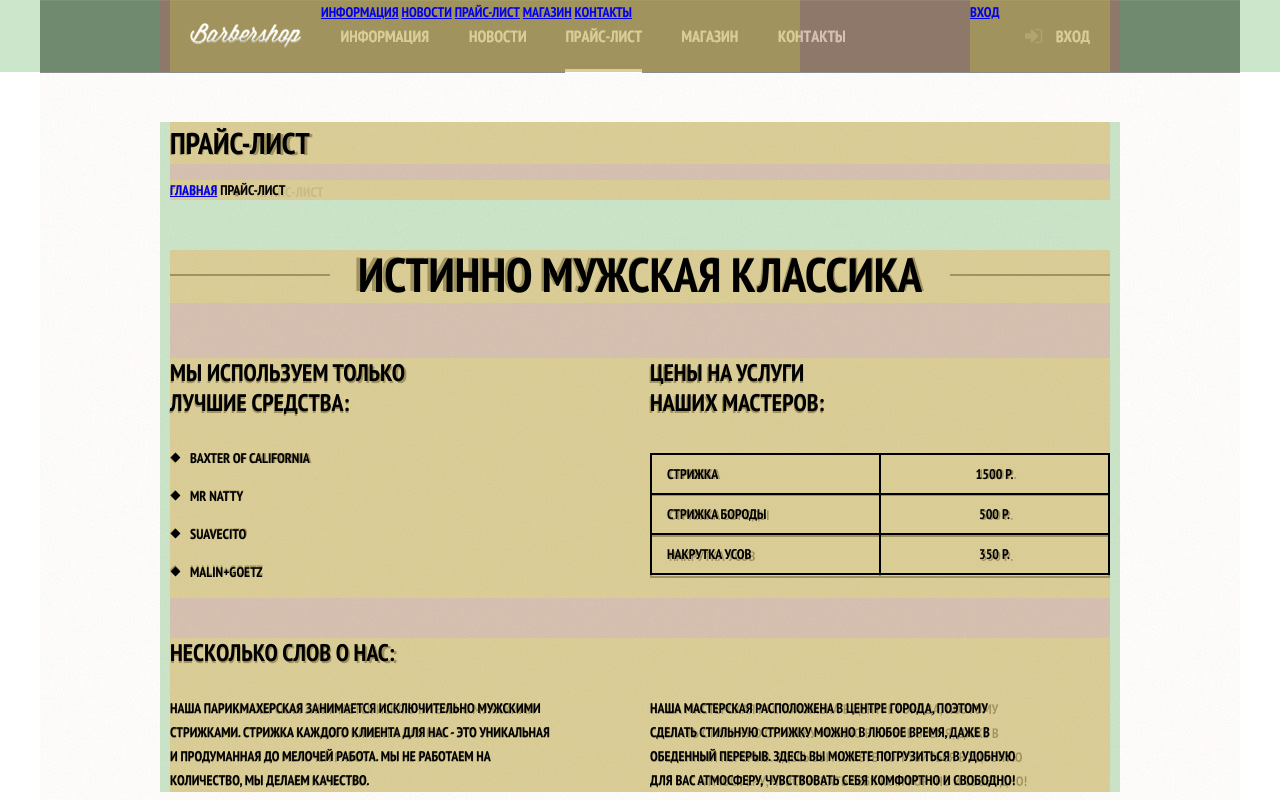
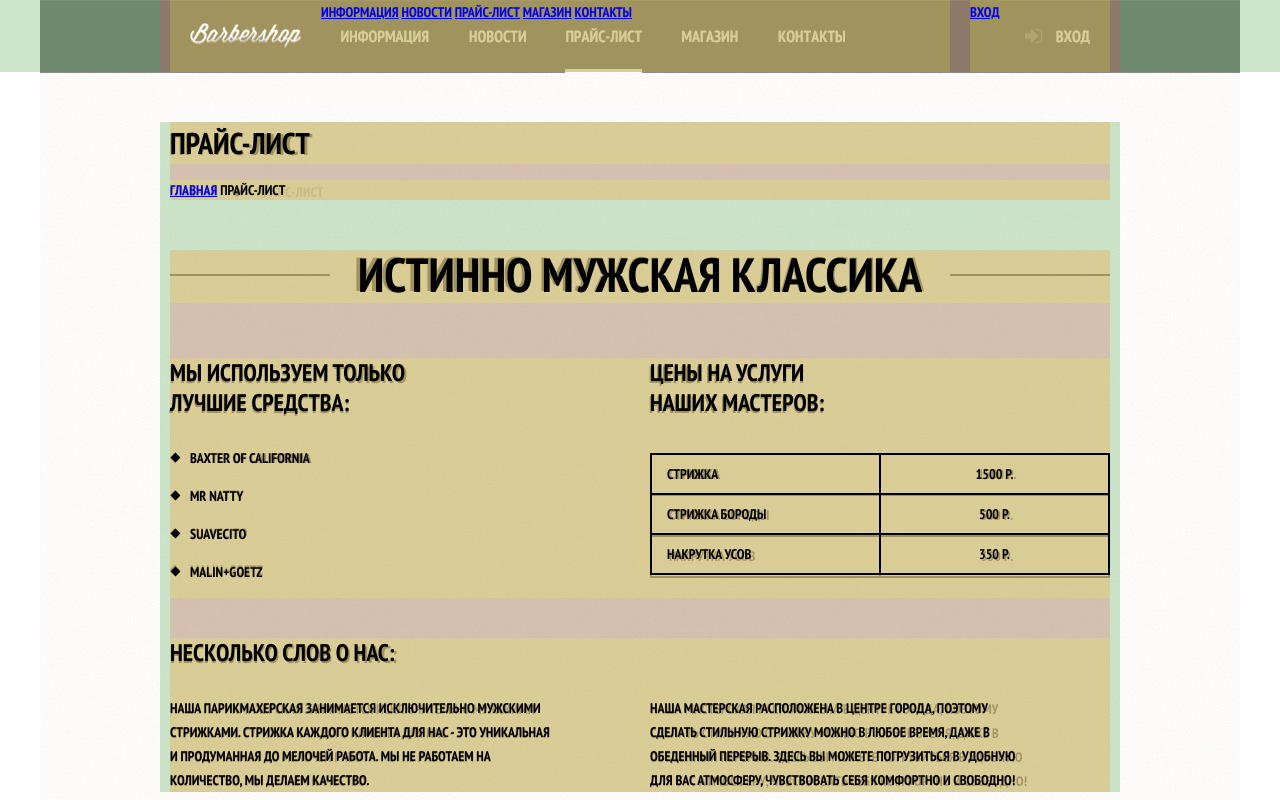
Before and after one commit to zateya/114667-barbershop, a plain HTML site: page text.html in a window 1280 px wide. Shown: the top 800 px of the page. Drawn offline with Linux system fonts and the light colour scheme; files whose address does not match are found by name.

Commit message:
fix inner header

```diff
--- a/css/style.css
+++ b/css/style.css
@@ -192,10 +192,6 @@ body {
 
 .inner-page .main-header {
   margin-bottom: 50px;
-}
-
-.inner-page .main-navigation {
-  width: 630px;
 }
 
 .inner-logo {
```
